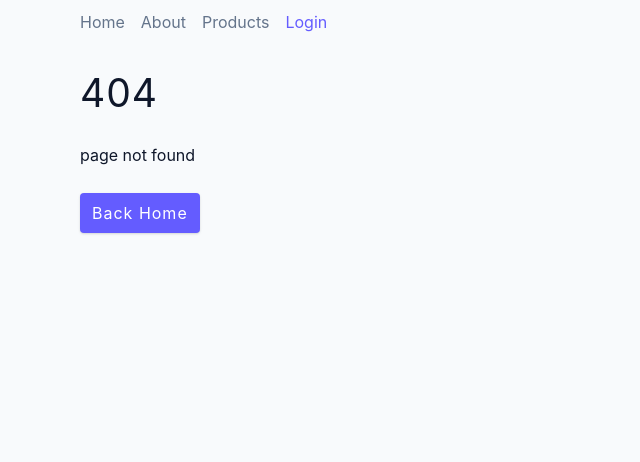
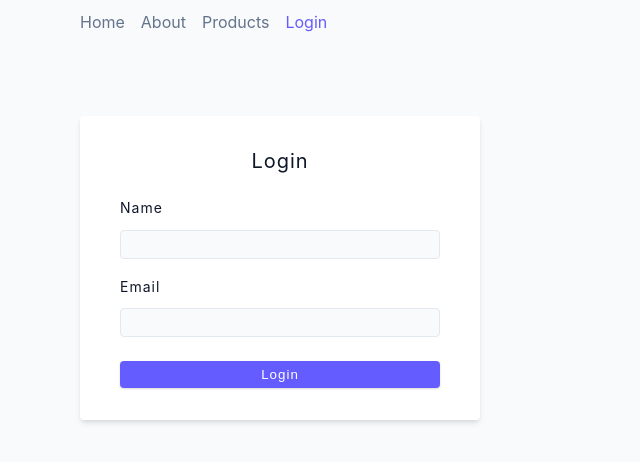
Before and after one commit to marcocrupi/react-router-6-tutorial, a React (Create React App) app: page /login in a window 1280 px wide. Before the commit this address had no page. Shown: the top 462 px of the page, without its empty margins (0-640 px from the left). Built offline with nearby package versions, Linux system fonts and the light colour scheme.

Commit message:
add useNavigate

```diff
--- a/src/App.js
+++ b/src/App.js
@@ -1,3 +1,4 @@
+import { useState } from "react";
 import { BrowserRouter, Routes, Route } from "react-router-dom";
 import Home from "./pages/Home";
 import About from "./pages/About";
@@ -5,8 +6,12 @@
 import Error from "./pages/Error";
 import SharedLayout from "./pages/SharedLayout";
 import SingleProduct from "./pages/SingleProduct";
+import Dashboard from "./pages/Dashboard";
+import Login from "./pages/Login";
+
 
 function App() {
+  const [user, setUser] = useState(null);
   return (
     // <BrowserRouter> ci connette al browser
     <BrowserRouter>
@@ -28,6 +33,10 @@
           e che cambi a seconda del prodotto, così posso avere una pagina anche per
           4000 prodotti ad esempio */}
           <Route path="products/:productId" element={<SingleProduct />} />
+
+          <Route path="login" element={<Login setUser={setUser}></Login>} />
+          <Route path="dashboard" element={<Dashboard user={user}></Dashboard>} />
+
           {/* Possiamo impostare una pagina di errore in caso qualcuno
           digiti un url non previsto */}
           <Route path="*" element={<Error />} />
--- a/src/pages/Dashboard.js
+++ b/src/pages/Dashboard.js
@@ -1,7 +1,7 @@
-const Dashboard = () => {
+const Dashboard = ({user}) => {
   return (
     <section className='section'>
-      <h4>Dashboard</h4>
+      <h4>Hello, {user?.name}</h4>
     </section>
   );
 };
--- a/src/pages/Login.js
+++ b/src/pages/Login.js
@@ -1,41 +1,52 @@
 import { useState } from 'react';
-const Login = () => {
-  const [name, setName] = useState('');
-  const [email, setEmail] = useState('');
+import { useNavigate } from 'react-router-dom';
+
+// setUser + la props da App.js
+const Login = ({setUser}) => {
+  const [name, setName] = useState("");
+  const [email, setEmail] = useState("");
+
+  // useNavigate permette di essere reindirizzati automaticamente al link indicato
+  const navigate = useNavigate();
 
   const handleSubmit = async (e) => {
     e.preventDefault();
+    console.log(name, email);
+    // Se non c'è name o email return
+    if(!name || !email) return;
+    setUser({ name: name, email: email });
+    navigate('/dashboard');
   };
 
   return (
-    <section className='section'>
-      <form className='form' onSubmit={handleSubmit}>
+    <section className="section">
+      <form className="form" onSubmit={handleSubmit}>
         <h5>login</h5>
-        <div className='form-row'>
-          <label htmlFor='name' className='form-label'>
+        <div className="form-row">
+          <label htmlFor="name" className="form-label">
             name
           </label>
           <input
-            type='text'
-            className='form-input'
-            id='name'
+            type="text"
+            className="form-input"
+            id="name"
             value={name}
             onChange={(e) => setName(e.target.value)}
           />
         </div>
-        <div className='form-row'>
-          <label htmlFor='email' className='form-label'>
+        <div className="form-row">
+          <label htmlFor="email" className="form-label">
             email
           </label>
           <input
-            type='email'
-            className='form-input'
-            id='email'
+            type="email"
+            className="form-input"
+            id="email"
             value={email}
             onChange={(e) => setEmail(e.target.value)}
           />
         </div>
-        <button type='submit' className='btn btn-block'>
+        <button type="submit" className="btn btn-block">
           login
         </button>
       </form>
```
